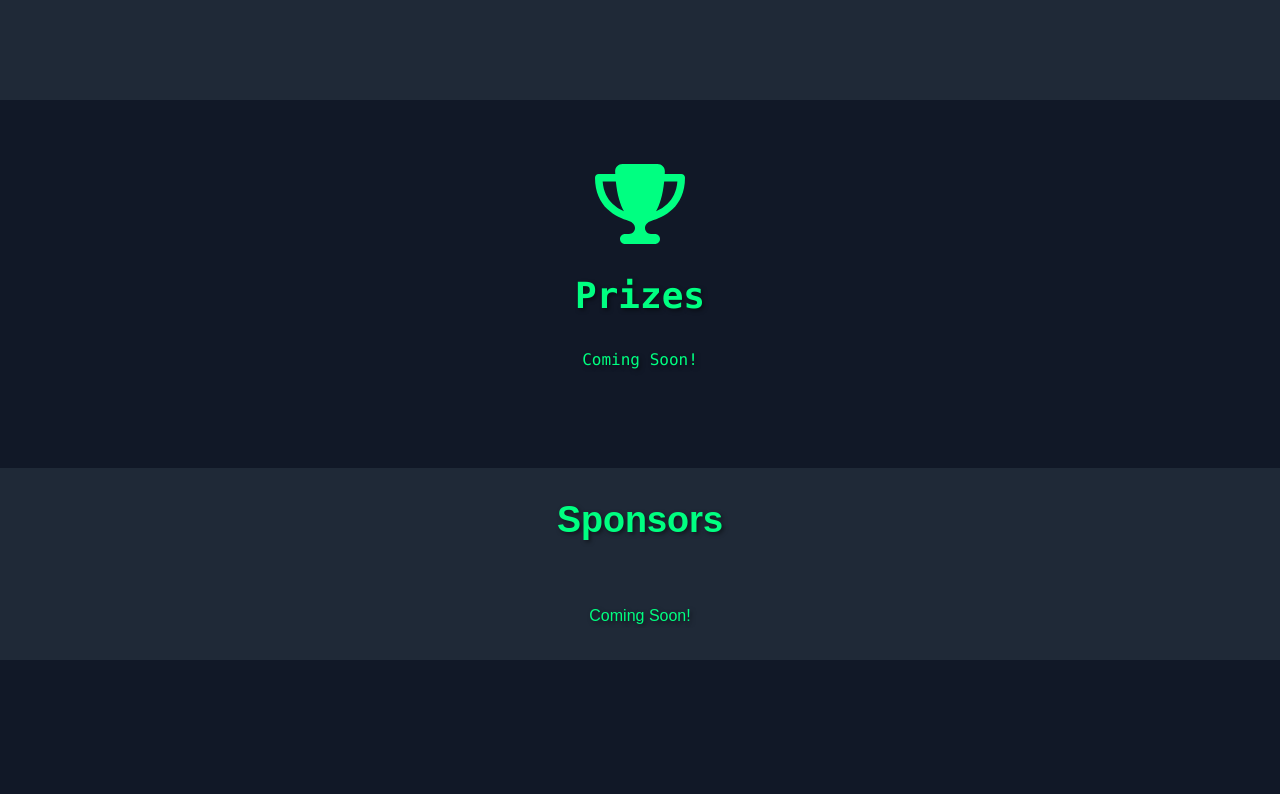
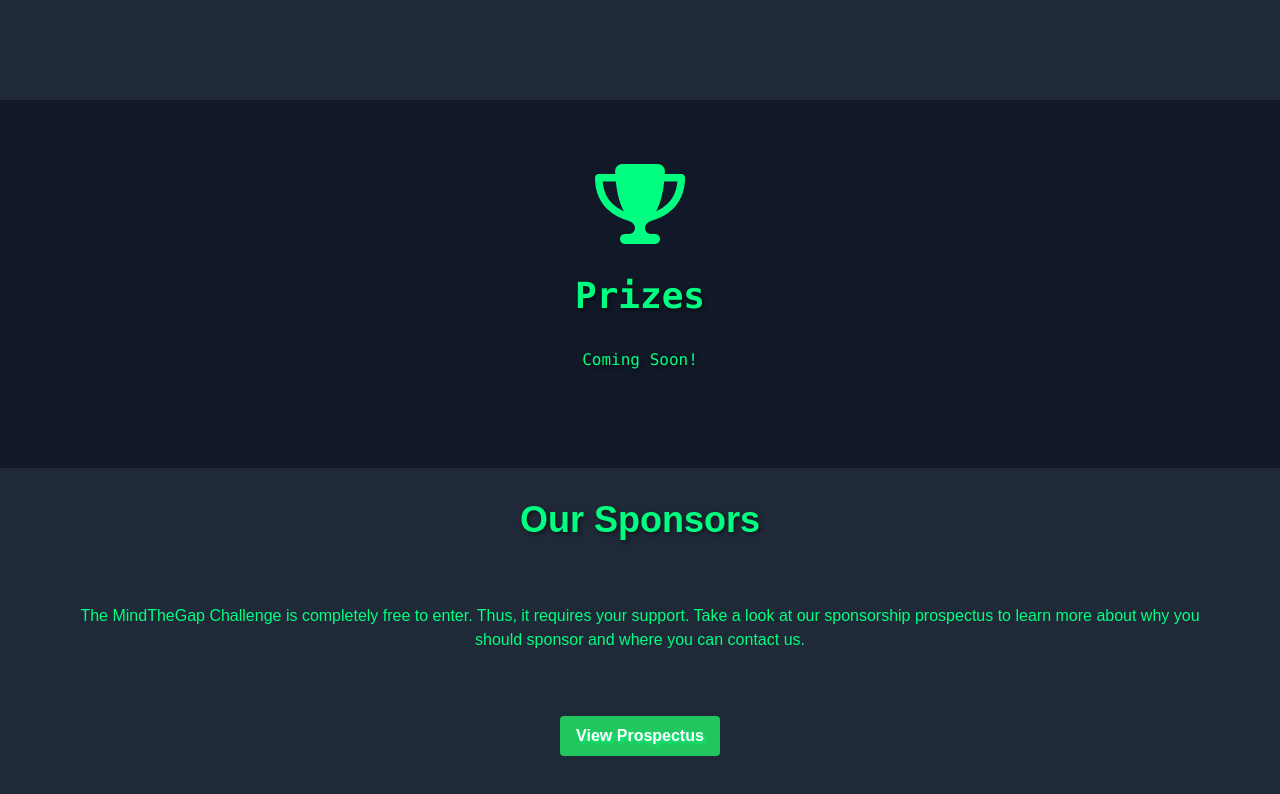
Before and after one commit to MindTheGapChallenge/website, a React (Create React App) app: page / in a window 1280 px wide. Shown: the part 2486-3280 px from the top of the page. Before the commit the page ends 3146 px from the top, so only its background shows below. Built offline with nearby package versions, Linux system fonts and the light colour scheme.

Commit message:
Added sponsor prospectus

```diff
--- a/src/LandingPage/Sponsors.js
+++ b/src/LandingPage/Sponsors.js
@@ -1,10 +1,26 @@
-export default function Sponsor ({ name }) {
+function Sponsor ({ name }) {
     return (
-        <div class="max-w-sm bg-white border border-gray-200 rounded-lg shadow dark:bg-gray-800 dark:border-gray-700">
-            <img class="rounded-t-lg" src="https://via.placeholder.com/400" alt="" />
-            <div class="p-2">
-                <h5 class="mb-2 text-2xl font-bold tracking-tight text-gray-900 dark:text-white">{name}</h5>
+        <div className="max-w-sm bg-white border border-gray-200 rounded-lg shadow dark:bg-gray-800 dark:border-gray-700">
+            <img className="rounded-t-lg" src="https://via.placeholder.com/400" alt="" />
+            <div className="p-2">
+                <h5 className="mb-2 text-2xl font-bold tracking-tight text-gray-900 dark:text-white">{name}</h5>
             </div>
         </div>
     );
 }
+
+export default function Sponsors () {
+    return (
+        <section className="">
+            <h3 className="text-center text-4xl font-bold text-color">Our Sponsors</h3>
+            <div className="py-8 px-4 mx-auto max-w-screen-xl text-center lg:py-16 lg:px-6">
+                <p className="text-center mx-auto text-color">The MindTheGap Challenge is completely free to enter. Thus, it requires your support. Take a look at our sponsorship prospectus to learn more about why you should sponsor and where you can contact us.</p>
+                <a href="https://www.mtgchallenge.org/static/MindTheGap%20Challenge%20Sponsor%20Prospectus.pdf" target="_blank">
+                    <button className="bg-green-500 hover:bg-green-700 text-white font-bold py-2 px-4 rounded my-16">
+                        View Prospectus
+                    </button>
+                </a>
+            </div>
+        </section>
+    );
+}
--- a/src/LandingPage/index.js
+++ b/src/LandingPage/index.js
@@ -6,6 +6,7 @@ import programming from "./programming.png";
 import myImage from "./output-onlinepngtools.png";
 import Prizes from "./Prizes";
 import ScrollAnimation from "../ScrollAnimation";
+import Sponsors from "./Sponsors";
 
 export default function Home () {
   return (
@@ -46,8 +47,7 @@ export default function Home () {
           </div>
           <div id="sponsors" className="p-8 bg-gray-800 mt-16 overflow-hidden">
             <ScrollAnimation>
-              <h1 className="mb-16 text-color text-center text-4xl font-extrabold text-color">Sponsors</h1>
-              <h2 className="text-center">Coming Soon!</h2>
+              <Sponsors/>
             </ScrollAnimation>
           </div>
         </div>
```
